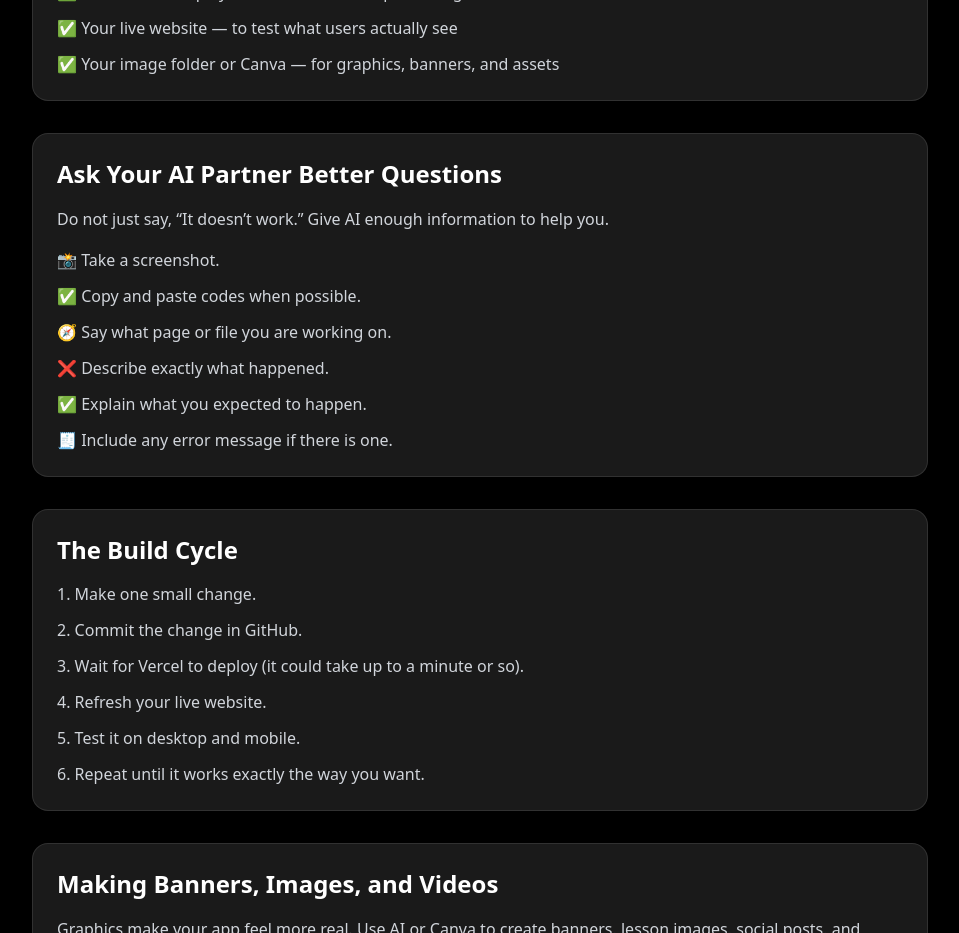
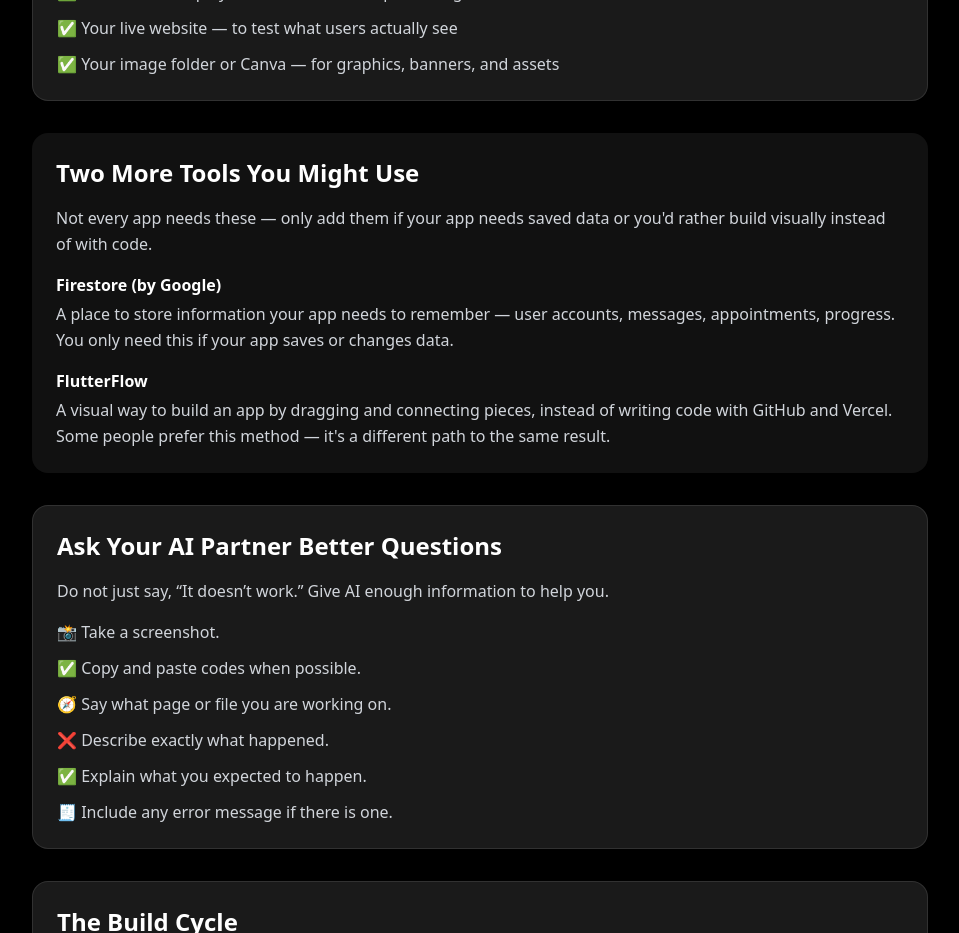
Before and after one commit to myapptly/apptly-website, a Next.js app: page /lesson-11 in a window 1280 px wide. Shown: the part 1500-2433 px from the top of the page, without its empty margins (160-1119 px from the left). Built offline with nearby package versions, Linux system fonts and the light colour scheme.

Commit message:
Update page.tsx

```diff
--- a/app/lesson-11/page.tsx
+++ b/app/lesson-11/page.tsx
@@ -54,6 +54,23 @@ export default function Lesson11() {
             <li>✅ Your image folder or Canva — for graphics, banners, and assets</li>
           </ul>
         </div>
+
+        <div className="bg-[#111111] rounded-2xl p-6 mt-6">
+  <h2 className="text-2xl font-bold text-white mb-4">
+    Two More Tools You Might Use
+  </h2>
+  <p className="text-gray-300 leading-relaxed mb-4">
+    Not every app needs these — only add them if your app needs saved data or you'd rather build visually instead of with code.
+  </p>
+  <p className="text-white font-semibold mb-1">Firestore (by Google)</p>
+  <p className="text-gray-300 leading-relaxed mb-4">
+    A place to store information your app needs to remember — user accounts, messages, appointments, progress. You only need this if your app saves or changes data.
+  </p>
+  <p className="text-white font-semibold mb-1">FlutterFlow</p>
+  <p className="text-gray-300 leading-relaxed">
+    A visual way to build an app by dragging and connecting pieces, instead of writing code with GitHub and Vercel. Some people prefer this method — it's a different path to the same result.
+  </p>
+</div>
 
         <div className="bg-[#1A1A1A] border border-white/10 rounded-2xl p-6 space-y-4">
           <h2 className="text-2xl font-bold">Ask Your AI Partner Better Questions</h2>
```
